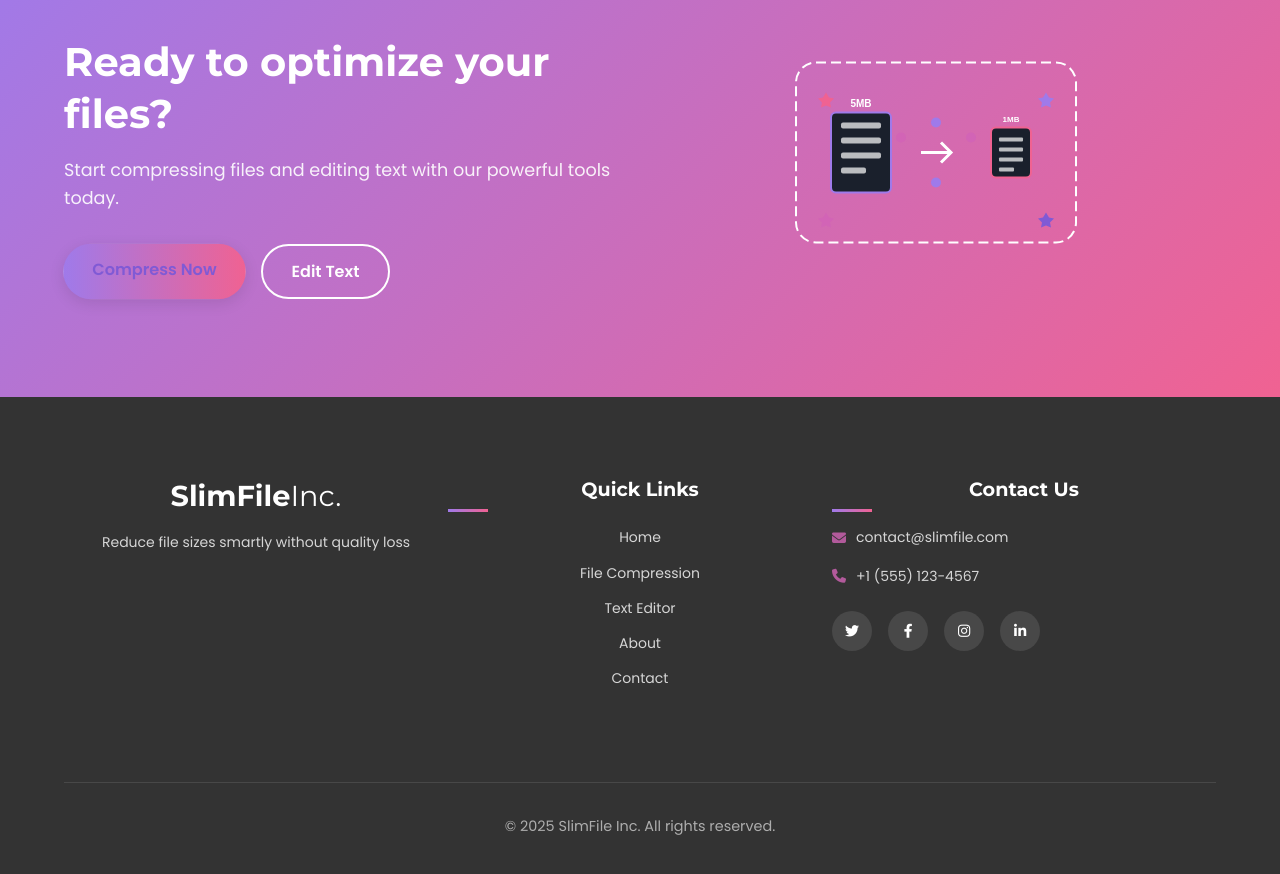
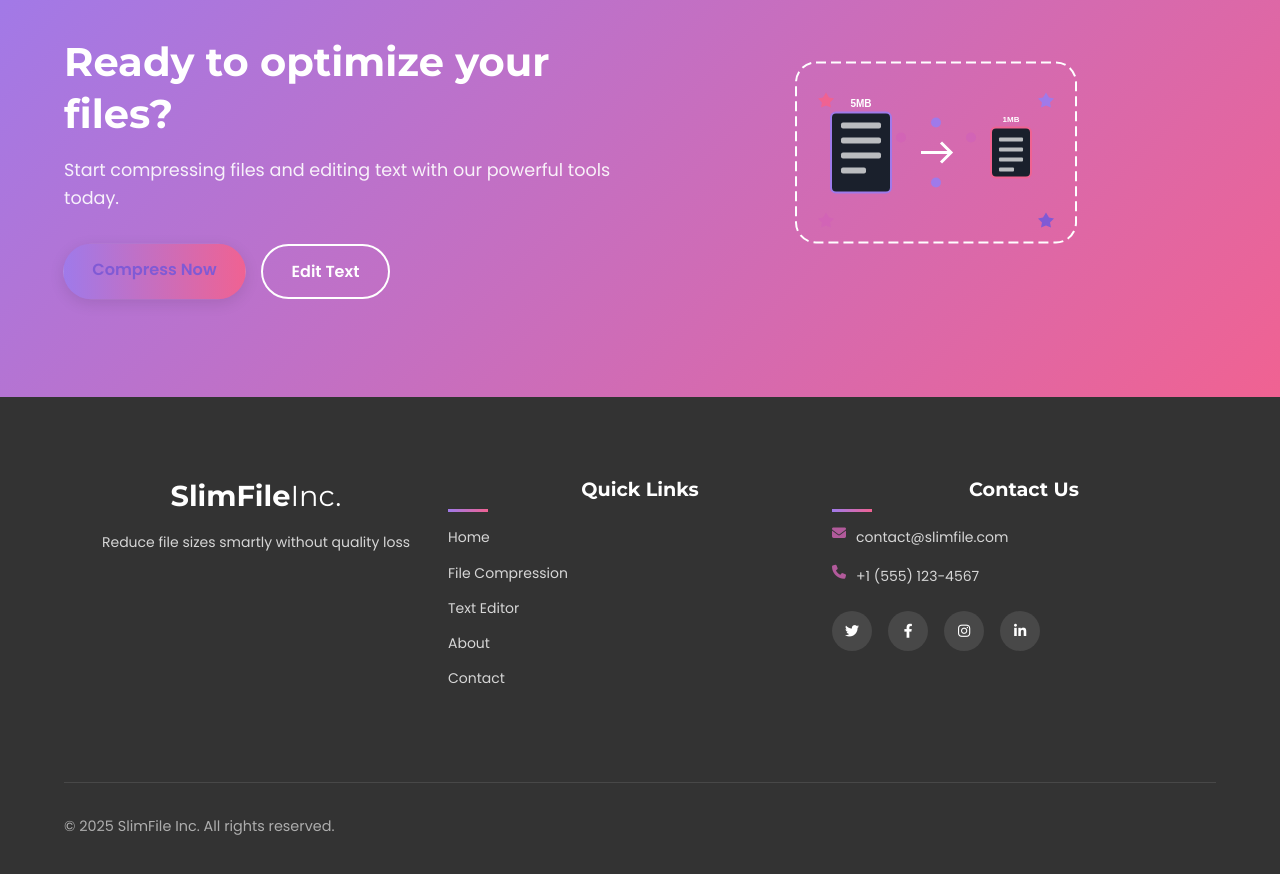
Before and after one commit to ikaydreams/SlimFile-Inc, a plain HTML site: page index.html in a window 1280 px wide. Shown: the part 3895-4769 px from the top of the page. Drawn offline with nearby package versions, Linux system fonts and the light colour scheme.

Commit message:
Update styles.css

```diff
--- a/css/styles.css
+++ b/css/styles.css
@@ -600,28 +600,32 @@ header {
 
 .footer-links ul li {
     margin-bottom: 0.8rem;
+    text-align: left;
 }
 
 .footer-links ul li a {
     opacity: 0.8;
     transition: var(--transition);
+     text-align: left;
 }
 
 .footer-links ul li a:hover {
     opacity: 1;
     color: var(--gradient-end);
+     text-align: left;
 }
 
 .footer-contact p {
     margin-bottom: 1rem;
     display: flex;
-    align-items: center;
+    align-items: left;
     opacity: 0.8;
 }
 
 .footer-contact p i {
     margin-right: 10px;
     color: var(--gradient-mid);
+    text-align: left;
 }
 
 .social-icons {
@@ -647,7 +651,7 @@ header {
 }
 
 .footer-bottom {
-    text-align: center;
+    text-align: left;
     padding-top: 2rem;
     border-top: 1px solid rgba(255, 255, 255, 0.1);
 }
@@ -656,6 +660,7 @@ header {
     margin-bottom: 0;
     font-size: 0.9rem;
     opacity: 0.6;
+    text-align: left;
 }
 
 /* ===== Scroll to Top Button ===== */
```
